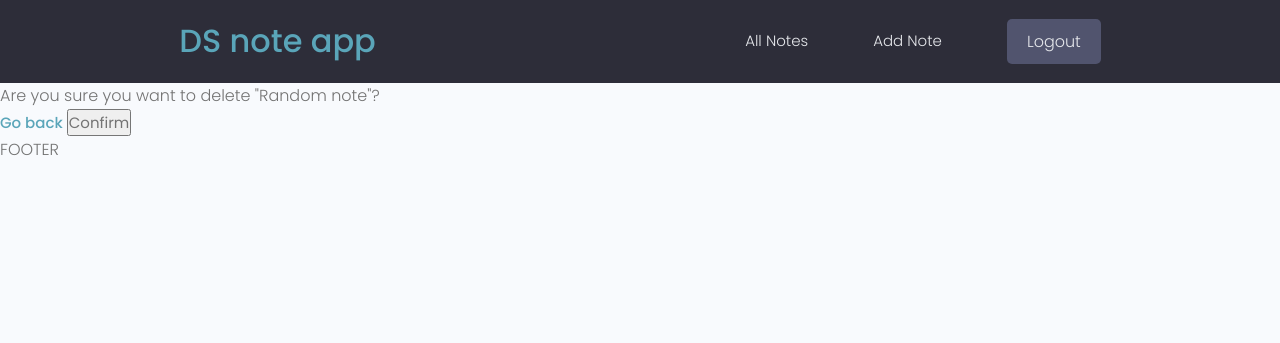
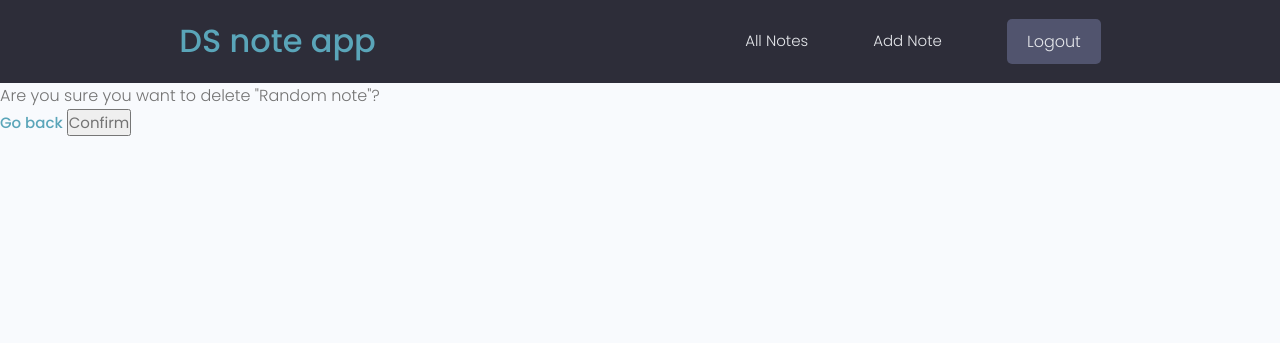
Before and after one commit to dsurajev/finalproject, a Django app: page /delete-project/2e2039ba-3072-4748-8ac4-bb8e9b4d815e in a window 1280 px wide. Shown: the top 343 px of the page. Run offline with Django 4.2, Linux system fonts and the light colour scheme; a user stored in the database is signed in; data comes from the database, SQL or seed files in the repository; some libraries are stand-ins or nearby versions.

Commit message:
Thursday commit

```diff
--- a/templates/main.html
+++ b/templates/main.html
@@ -32,6 +32,6 @@
 
     {% endblock content %}
 
-    <p>FOOTER</p>
+
 </body>
 </html>
```
